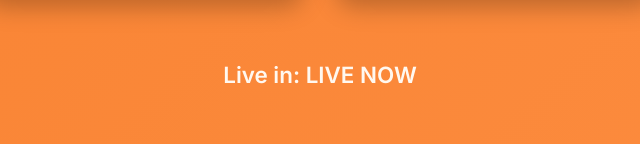
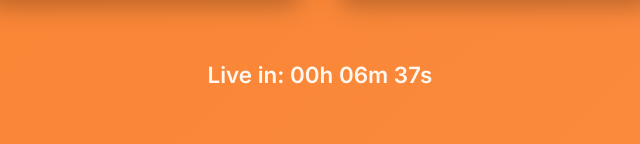
Before and after one commit to mehmetvercel/DeployNowBot, a plain HTML site: page index.html in a window 1280 px wide. Shown: the part 653-797 px from the top of the page, 320-960 px from the left. Drawn offline with Linux system fonts and the light colour scheme.

Commit message:
Update index.html

```diff
--- a/index.html
+++ b/index.html
@@ -323,7 +323,7 @@
       });
     }
 
-    const targetDateString = "5/18/2025 15:00 EST";
+    const targetDateString = "5/18/2025 15:08 EST";
 
     function updateCountdown() {
       const countdownEl = document.getElementById("countdown");
```
